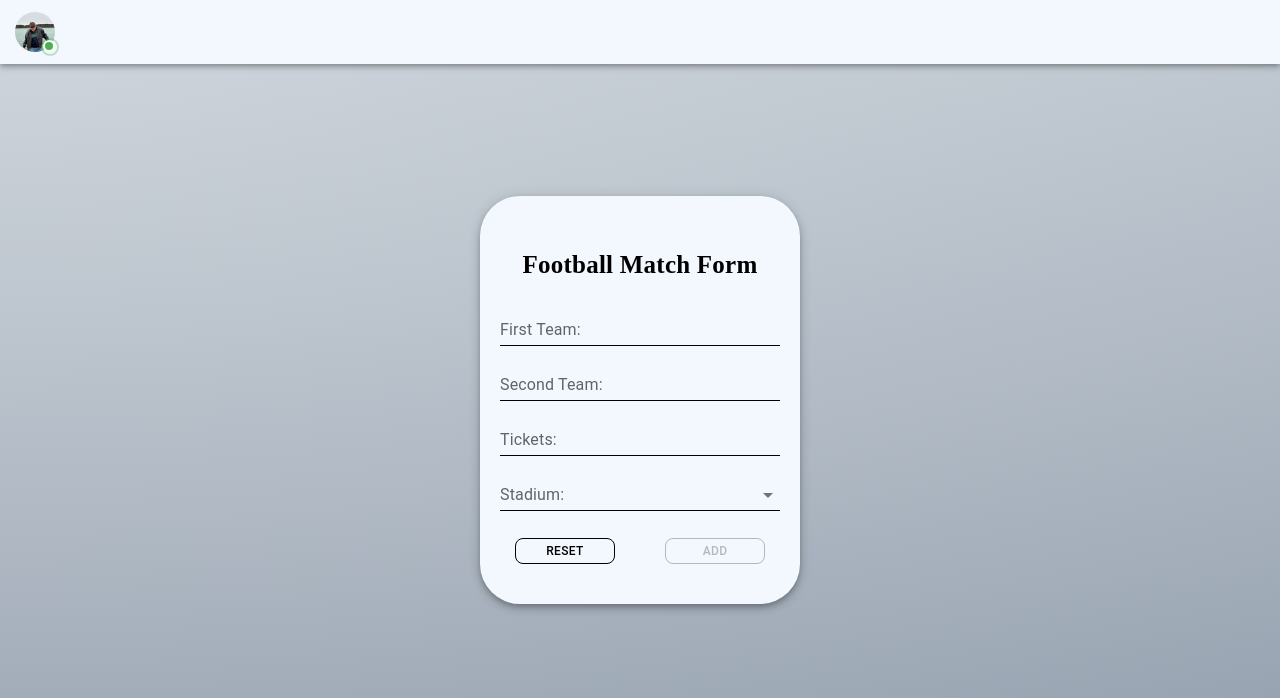
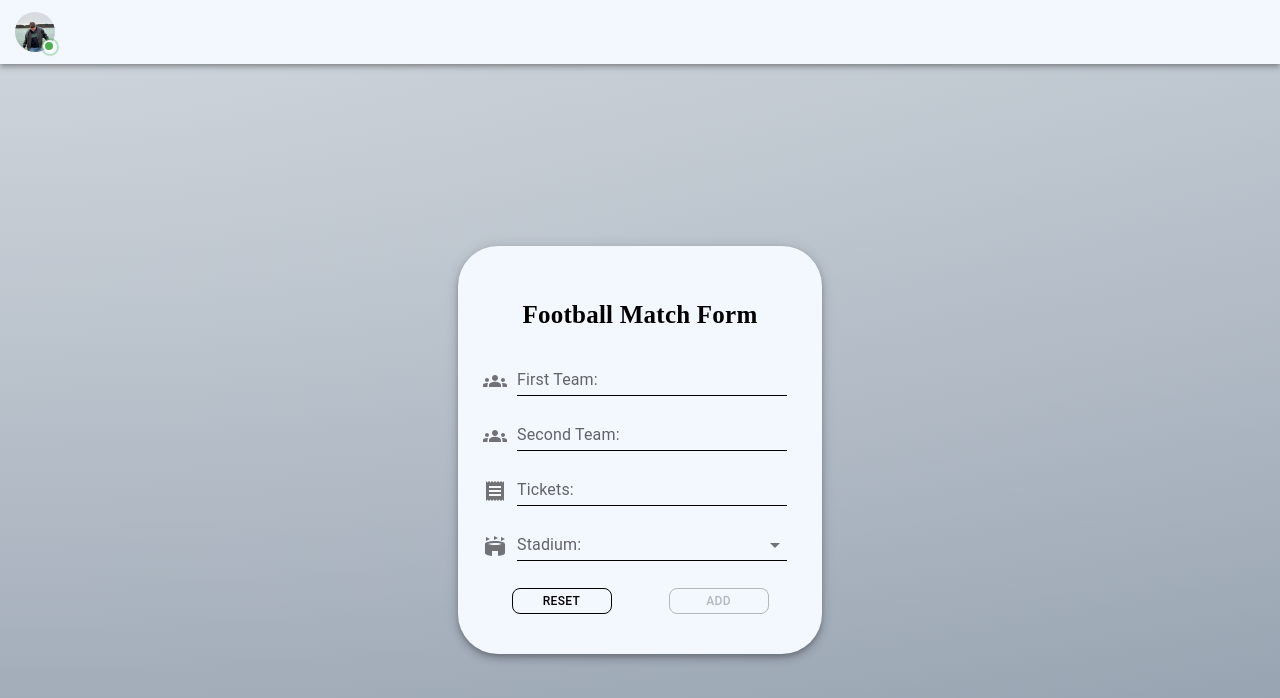
Before and after one commit to proga-react-practice/sigma-bohdan-mylyi, a React (Vite) app: page / in a window 1280 px wide. Shown: the top 698 px of the page. Built offline with nearby package versions, Linux system fonts and the light colour scheme; a web font is replaced by a local one.

Commit message:
fix some problems with styling

```diff
--- a/src/CardList.tsx
+++ b/src/CardList.tsx
@@ -26,8 +26,12 @@ const CardList: React.FC<CardListProps> = ({ blocks, removeBlock }) => {
   return (
     <ThemeProvider theme={theme}>
       <Box
-        sx={{
-          margin: 0,
+        sx={{mt: theme.spacing(20),
+          "@media screen and (max-width: 770px)": {
+            ml: 'auto',
+            mr: 'auto',
+            mt: theme.spacing(5)
+          },
         }}
       >
         {blocks.map((block) => (
--- a/src/Container.tsx
+++ b/src/Container.tsx
@@ -41,14 +41,16 @@ const Container: React.FC = () => {
         >
           <Grid
             sx={{
+              mt: theme.spacing(20),
               paddingTop: theme.spacing(10),
               paddingBottom: theme.spacing(8),
-              paddingLeft: theme.spacing(2),
-              paddingRight: theme.spacing(2),
+              paddingLeft: theme.spacing(5),
+              paddingRight: theme.spacing(5),
               borderRadius: theme.spacing(8),
               backgroundColor: "primary.main",
               boxShadow: 5,
               color: "secondary.main",
+              maxHeight:theme.spacing(82)
             }}
           >
             <Typography
--- a/src/Form.tsx
+++ b/src/Form.tsx
@@ -7,8 +7,12 @@ import {
   Grid,
   TextField,
   ThemeProvider,
+  Box,
 } from "@mui/material";
-import { theme } from './theme'
+import { theme } from "./theme";
+import GroupsIcon from '@mui/icons-material/Groups';
+import StadiumIcon from '@mui/icons-material/Stadium';
+import ReceiptIcon from '@mui/icons-material/Receipt';
 
 interface FormProps {
   addButtonHandler: (block: Block) => void;
@@ -117,10 +121,15 @@ const Form: React.FC<FormProps> = ({ addButtonHandler }) => {
     }
   };
 
-
   return (
     <form className="form-container">
       <ThemeProvider theme={theme}>
+        <Box sx={{ display: "flex", alignItems: "flex-end" }}>
+          <GroupsIcon
+          sx={{
+            color: "action.active",
+            mb: theme.spacing(2),
+           }} />
           <TextField
             id="firstTeam"
             label="First Team:"
@@ -132,11 +141,25 @@ const Form: React.FC<FormProps> = ({ addButtonHandler }) => {
             type="text"
             placeholder="Enter first team..."
           />
+        </Box>
         {formState.firstTeamDirty && formState.firstTeamError && (
-          <Typography sx={{ color: "red", fontWeight: "bold", fontFamily: 'Forum', fontSize: theme.spacing(2.9) }}>
+          <Typography
+            sx={{
+              color: "red",
+              fontWeight: "bold",
+              fontFamily: "Forum",
+              fontSize: theme.spacing(2.9),
+            }}
+          >
             {formState.firstTeamError}
           </Typography>
         )}
+        <Box sx={{ display: "flex", alignItems: "flex-end" }}>
+          <GroupsIcon
+          sx={{
+            color: "action.active",
+            mb: theme.spacing(2),
+           }} />
         <TextField
           id="secondTeam"
           label="Second Team:"
@@ -149,11 +172,25 @@ const Form: React.FC<FormProps> = ({ addButtonHandler }) => {
           className="input"
           placeholder="Enter second team..."
         />
+        </Box>
         {formState.secondTeamDirty && formState.secondTeamError && (
-          <Typography sx={{ color: "red", fontWeight: "bold", fontFamily: 'Forum', fontSize: theme.spacing(2.9) }}>
+          <Typography
+            sx={{
+              color: "red",
+              fontWeight: "bold",
+              fontFamily: "Forum",
+              fontSize: theme.spacing(2.9),
+            }}
+          >
             {formState.secondTeamError}
           </Typography>
         )}
+        <Box sx={{ display: "flex", alignItems: "flex-end" }}>
+          <ReceiptIcon
+          sx={{
+            color: "action.active",
+            mb: theme.spacing(2),
+           }} />
         <TextField
           id="numberOfTickets"
           label="Tickets:"
@@ -166,11 +203,25 @@ const Form: React.FC<FormProps> = ({ addButtonHandler }) => {
           className="input"
           placeholder="Enter the quantity of tickets..."
         />
+        </Box>
         {formState.ticketsDirty && formState.ticketsError && (
-          <Typography sx={{ color: "red", fontWeight: "bold", fontFamily: 'Forum', fontSize: theme.spacing(2.9) }}>
+          <Typography
+            sx={{
+              color: "red",
+              fontWeight: "bold",
+              fontFamily: "Forum",
+              fontSize: theme.spacing(2.9),
+            }}
+          >
             {formState.ticketsError}
           </Typography>
         )}
+        <Box sx={{ display: "flex", alignItems: "flex-end" }}>
+          <StadiumIcon
+          sx={{
+            color: "action.active",
+            mb: theme.spacing(2),
+           }} />
         <TextField
           id="stadium"
           select
@@ -189,8 +240,17 @@ const Form: React.FC<FormProps> = ({ addButtonHandler }) => {
           <MenuItem value={"Parc des Princes"}>Parc des Princes</MenuItem>
           <MenuItem value={"Camp Nou"}>Camp Nou</MenuItem>
         </TextField>
+        </Box>
+
         {formState.stadiumDirty && formState.stadiumError && (
-          <Typography sx={{ color: "red", fontWeight: "bold", fontFamily: 'Forum', fontSize: theme.spacing(2.9) }}>
+          <Typography
+            sx={{
+              color: "red",
+              fontWeight: "bold",
+              fontFamily: "Forum",
+              fontSize: theme.spacing(2.9),
+            }}
+          >
             {formState.stadiumError}
           </Typography>
         )}
@@ -200,11 +260,7 @@ const Form: React.FC<FormProps> = ({ addButtonHandler }) => {
           justifyContent="space-around"
           alignItems="center"
         >
-          <Button
-            type="reset"
-            variant="outlined"
-            onClick={resetHandler}
-          >
+          <Button type="reset" variant="outlined" onClick={resetHandler}>
             Reset
           </Button>
           <Button
--- a/src/index.css
+++ b/src/index.css
@@ -20,7 +20,7 @@ body {
   min-width: 450px;
   min-height: 100vh;
   background: linear-gradient(-180deg, #BCC5CE 0%, #929EAD 98%), radial-gradient(at top left, rgba(255,255,255,0.30) 0%, rgba(0,0,0,0.30) 100%);
- background-blend-mode: screen;
+  background-blend-mode: screen;
 }
 
 h1 {
--- a/src/theme.tsx
+++ b/src/theme.tsx
@@ -16,7 +16,7 @@ export const theme = createTheme({
               "&:hover": {
                 color: "#fff",
                 backgroundColor: "#000",
-              }
+              },
         },
       },
     },
@@ -24,7 +24,7 @@ export const theme = createTheme({
       styleOverrides: {
           root: {
             marginBottom: '30px',
-            width: '280px',
+            width: '270px',
             height: '25px',
             borderRadius: '5px',
             marginLeft: '10px',
```
Lines whose indentation alone changed are shown as unchanged.
